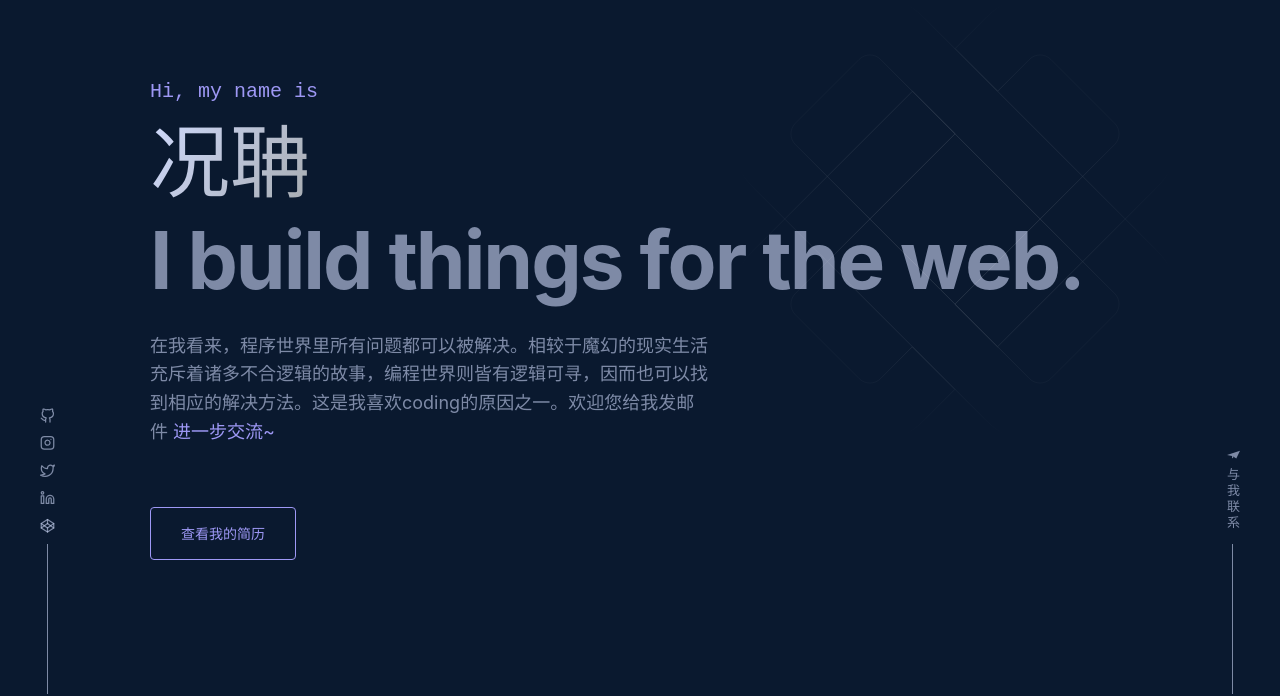
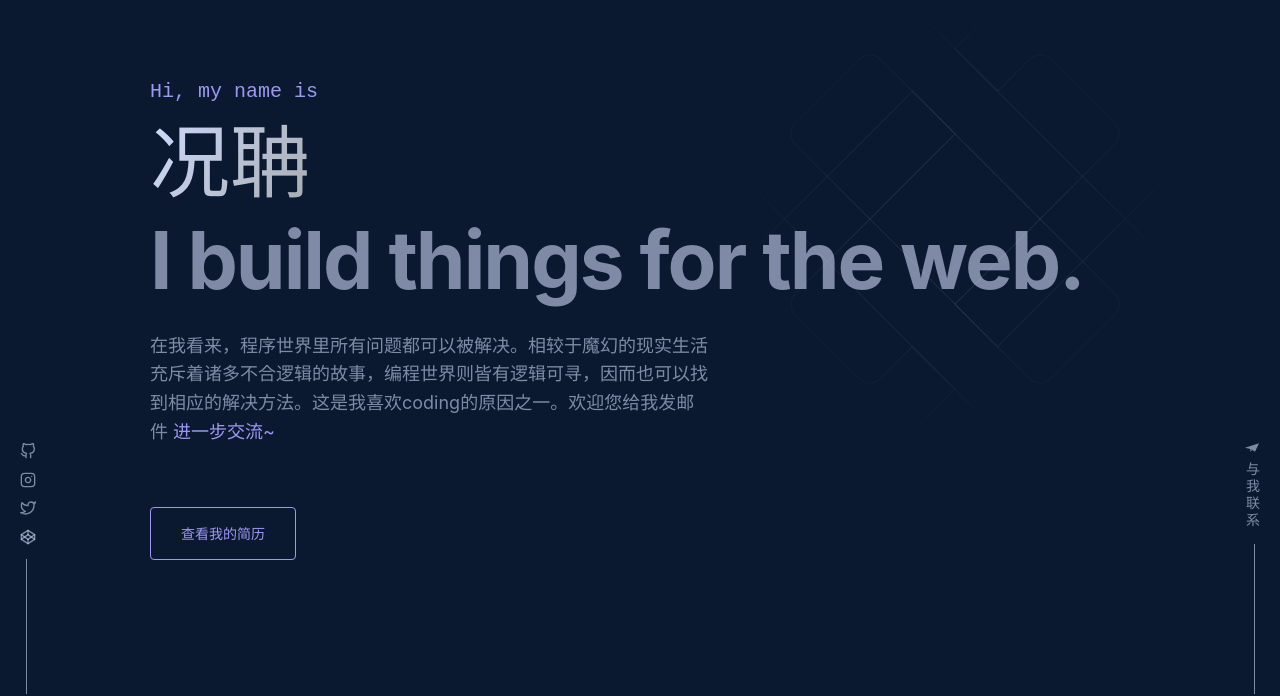
Before and after one commit to kuangbeibei/portfolio, a Next.js app: page / in a window 1280 px wide. Shown: the part 106-802 px from the top of the page. Built offline with nearby package versions, Linux system fonts and the light colour scheme.

Commit message:
:lipstick: send message loading

```diff
--- a/src/components/Contact/contact.styled.ts
+++ b/src/components/Contact/contact.styled.ts
@@ -1,4 +1,5 @@
-import styled from "styled-components";
+import styled, { keyframes } from "styled-components";
+import { AiOutlineLoading } from "react-icons/ai";
 
 export const ContactSection = styled.section`
 
@@ -121,3 +122,18 @@ export const MessagerInfo = styled.div`
         }
     }
 `
+
+const rotate = keyframes`
+  from {
+    transform: rotate(0deg);
+  }
+
+  to {
+    transform: rotate(360deg);
+  }
+`;
+
+
+export const AiOutlineLoadingStyled = styled(AiOutlineLoading)`
+    animation: ${rotate} 1s linear infinite;
+`
--- a/src/components/Contact/index.tsx
+++ b/src/components/Contact/index.tsx
@@ -1,8 +1,12 @@
 import { FC, useState } from "react";
-import { ContactSection, MessagerInfo } from "./contact.styled";
 import { useForm, SubmitHandler } from "react-hook-form";
 import { IFormInput } from "./contact";
 import { useLangContext } from "context";
+import {
+	ContactSection,
+	MessagerInfo,
+	AiOutlineLoadingStyled,
+} from "./contact.styled";
 
 const Contact: FC<{}> = () => {
 	const {
@@ -12,19 +16,22 @@ const Contact: FC<{}> = () => {
 	} = useForm<IFormInput>();
 
 	const [submitted, setSubmitted] = useState<boolean>(false);
+	const [submitting, setSubmitting] = useState<boolean>(false);
 
 	const { lang } = useLangContext();
 
 	const onSubmit: SubmitHandler<IFormInput> = async (data) => {
+		setSubmitting(true);
 		try {
 			const result = await fetch("/api/sendMessage", {
 				method: "POST",
 				body: JSON.stringify(data),
 			});
 			setSubmitted(true);
-			console.log("result", result);
+			setSubmitting(false);
 		} catch (e) {
 			setSubmitted(false);
+			setSubmitting(false);
 			console.log("submit message error:", e);
 		}
 	};
@@ -92,7 +99,13 @@ const Contact: FC<{}> = () => {
 						</div>
 					</MessagerInfo>
 					<button type="submit">
-						{lang === "EN" ? "Send Message" : "发送"}
+						{submitting ? (
+							<AiOutlineLoadingStyled />
+						) : lang === "EN" ? (
+							"Send Message"
+						) : (
+							"发送"
+						)}
 					</button>
 				</form>
 			)}
--- a/src/components/Hero/index.tsx
+++ b/src/components/Hero/index.tsx
@@ -15,7 +15,7 @@ const Hero: FC<{}> = () => {
 			{lang === "EN" ? (
 				<>
 					<h1>{`Hi, my name is`}</h1>
-					<h2>{`Kuangbeibei.`}</h2>
+					<h2>{`Dana Kuang.`}</h2>
 					<h3>{`I build things for the web.`}</h3>
 					<SelfIntro>
 						{`I'm a web developer specializing in building exceptional digital experiences. Recently, I become a freelancer and looking for new opportunities, so feel free to say `}
--- a/src/components/LeftSocialBar/styled.ts
+++ b/src/components/LeftSocialBar/styled.ts
@@ -2,7 +2,7 @@ import styled from "styled-components";
 
 export const SocialFixedWrapper = styled.div`
     position: fixed;
-    left: 40px;
+    left: 2rem;
     bottom: 80px;
     transform: translateY(-50%);
     transition: all .2s ease-in-out;
@@ -27,8 +27,8 @@ export const Socials = styled.ul`
         a {
             color: var(--main-color);
             svg {
-                width: 15px;
-                height: 15px;
+                width: 16px;
+                height: 16px;
             }
             &:hover {
                 color: var(--active-color);
@@ -42,10 +42,10 @@ export const Socials = styled.ul`
 
 export const VerticalLine = styled.div`
     position: fixed;
-    left: 47px;
+    left: 2.6rem;
     bottom: 0;
     width: 1px;
-    height: 150px;
+    height: 135px;
     background-color: var(--main-color);
     @media ${(props) => props.theme.breakpoints.sm} {
         display: none;
--- a/src/components/RightEmailBar/styled.ts
+++ b/src/components/RightEmailBar/styled.ts
@@ -2,7 +2,7 @@ import styled from "styled-components";
 
 export const EmailFixedWrapper = styled.div`
     position: fixed;
-    right: 40px;
+    right: 2rem;
     bottom: 120px;
     transform: translateY(-50%);
     writing-mode: vertical-lr;
@@ -24,7 +24,7 @@ interface ALinkInterface {
 export const Alink = styled.a<ALinkInterface>`
     position: relative;
     text-decoration: none;
-    font-size: var(--fz-xs);
+    font-size: var(--fz-sm);
     letter-spacing: ${props => props.letterSpacing ? '3px' : '1px'};
     color: inherit;
 `
@@ -34,7 +34,7 @@ interface VerticalLineInterface {
 
 export const VerticalLine = styled.div<VerticalLineInterface>`
     position: fixed;
-    right: 47px;
+    right: 2.5rem;
     bottom: 0;
     width: 1px;
     height: ${props => props.chHeight ? '150px' : '160px'};
--- a/src/constants/job.ts
+++ b/src/constants/job.ts
@@ -64,7 +64,7 @@ const jobsCH: Array<JobInterface> = [
         year: '10/2018 - 03/2022',
         company: '北京永辉超市科技有限公司 - 大型连锁超市',
         jobTitle: '高级开发',
-        jobDescription: '给公司内部多个管理系统编写健硕、易于维护的程序代码; 独立负责业务线的系统设计和技术实现; 在合作项目中提供基础设施和公共组件支持; 帮助其他研发解决开发过程中的疑难问题及排查线上bug; 主要技术: React, Redux, Typescript, Styled Components, Ant Design, Webpack, Vue等',
+        jobDescription: '给公司内部多个管理系统编写健硕、易于维护的程序代码; 独立负责业务线的系统设计和技术实现; 在合作项目中提供基础设施和公共组件支持; 帮助其他研发解决开发过程中的疑难问题及排查线上bug; 主要技术: React, Typescript, Redux, React Router, Ant Design, Axios, Styled Components, Webpack, Vue等',
         produceImage: '',
     },
     {
@@ -78,7 +78,7 @@ const jobsCH: Array<JobInterface> = [
         year: '09/2015 - 06/2018',
         company: '住百家 - 民宿平台',
         jobTitle: '前端开发',
-        jobDescription: '参与合作开发桌面端民宿详情页面中部分模块，独立开发移动端活动运营宣传网页; 使用HTML5, CSS3参与网站首页样式重构; 主要技术: HTML、CSS、JavaScript、jQuery; 前后端未分离，合作后端框架为Ruby on Rails',
+        jobDescription: '参与合作开发桌面端民宿详情页面中部分模块，独立开发移动端活动运营宣传网页; 使用HTML5, CSS3参与网站首页样式重构; 主要技术: HTML、CSS、JavaScript、jQuery; 公司项目前后端未分离，合作后端框架为Ruby on Rails',
         produceImage: '',
     },
     {
--- a/src/constants/social.ts
+++ b/src/constants/social.ts
@@ -15,22 +15,22 @@ const socialItems: Array<SocialInterface> = [
     {
         name: 'Instagram',
         icon: FiInstagram,
-        url: ''
+        url: 'https://www.instagram.com/danakuang'
     },
     {
         name: 'Twitter',
         icon: FiTwitter,
-        url: ''
+        url: 'https://twitter.com/beibei0201'
     },
-    {
-        name: 'LinkedIn',
-        icon: FiLinkedin,
-        url: ''
-    },
+    // {
+    //     name: 'LinkedIn',
+    //     icon: FiLinkedin,
+    //     url: ''
+    // },
     {
         name: 'Codepen',
         icon: FiCodepen,
-        url: ''
+        url: 'https://codepen.io/kuangbeibei'
     }
 ];
 
```
